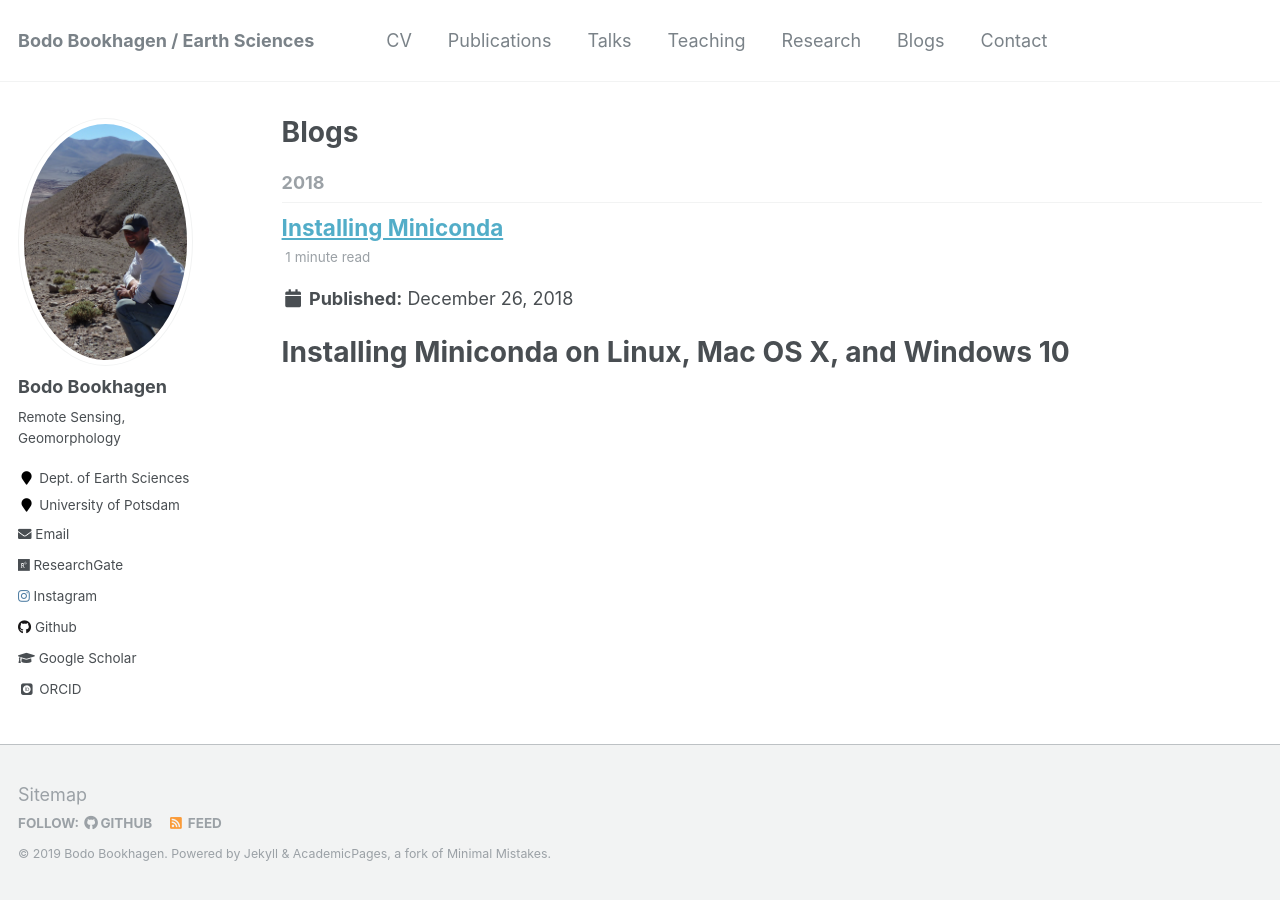
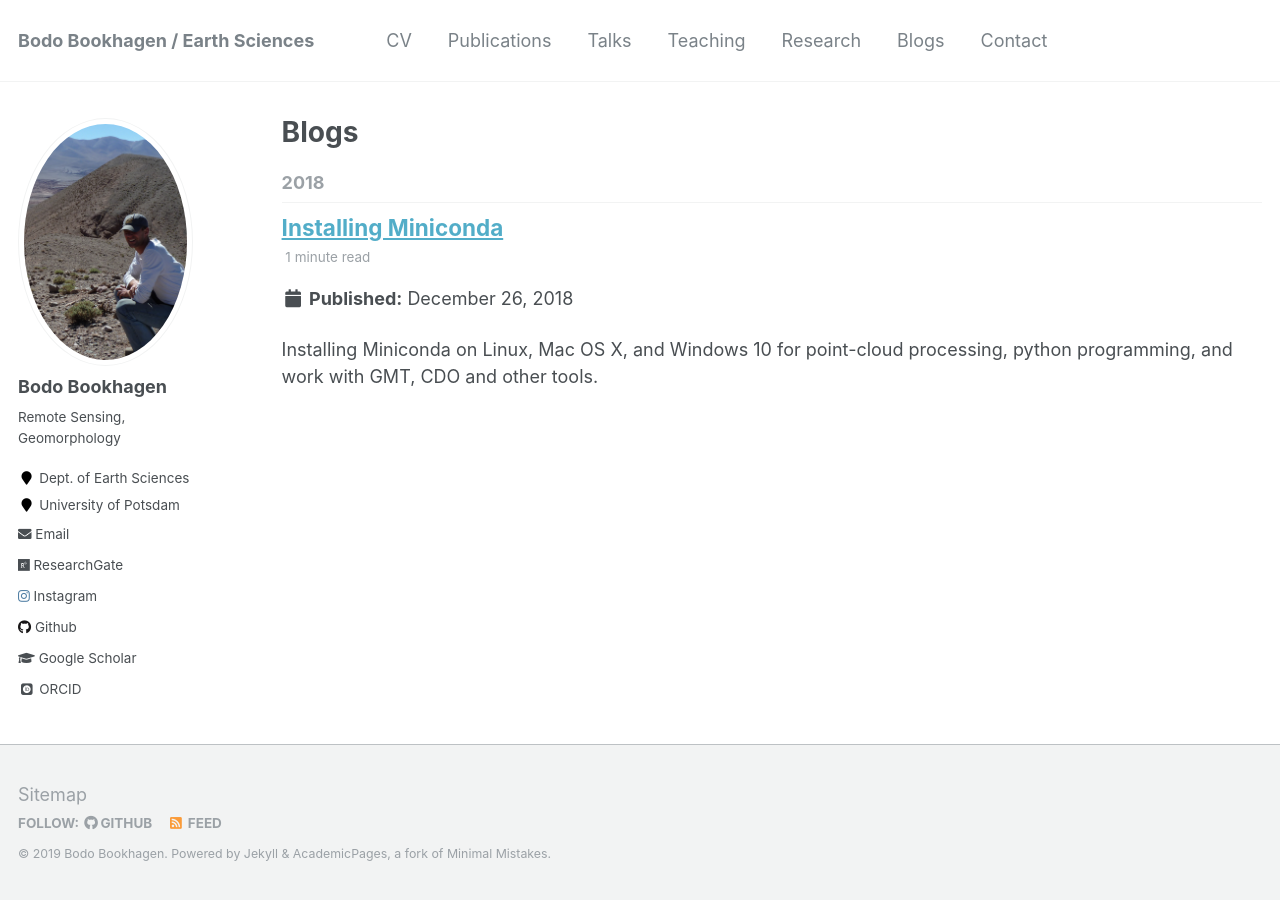
Before and after one commit to BodoBookhagen/BodoBookhagen.github.io, a Jekyll site: the page built from _pages/year-archive.html, in a window 1280 px wide. Built offline with Jekyll 4.4.1, drawn with Linux system fonts in a browser that asks for light colours; some web fonts are replaced; part of the change alters nothing that is shown.

Commit message:
Jan-01 2019

````diff
--- a/_posts/2018-12-26-conda-install.md
+++ b/_posts/2018-12-26-conda-install.md
@@ -8,7 +8,7 @@ permalink: /posts/2018/12/conda-install/
   - setup
 ---
 
-# Installing Miniconda on Linux, Mac OS X, and Windows 10
+Installing Miniconda on Linux, Mac OS X, and Windows 10 for point-cloud processing, python programming, and work with GMT, CDO and other tools.
 
 ## Installation on Windows 10
 Installation works best, if you use the Windows 10 Bash. There are several resources available on the internet that explain the [bash setup](https://www.windowscentral.com/how-install-bash-shell-command-line-windows-10).
@@ -42,8 +42,11 @@ conda config --prepend channels conda-forge
 
 | What for? | Conda commands|
 |:----------|:-------------:|
-| Pandoc Processing | `conda create -y -n pandoc python pip pandoc imagemagic`|
-|PointCloud Processing | ```conda create -y -n PC_py3 python=3.6 pip scipy pandas numpy matplotlib scikit-image gdal pdal xarray packaging ipython multiprocess h5py lastools pykdtree spyder gmt=5* imagemagick```
-	Activate the environment and install laspy
-	```source activate PC_py3
+| Pandoc Processing | `conda create -y -n pandoc python pip pandoc imagemagick`|
+
+|PointCloud Processing | ```conda create -y -n PC_py3 python=3.6 pip scipy pandas numpy matplotlib scikit-image gdal pdal xarray packaging ipython multiprocess h5py lastools pykdtree spyder gmt=5* imagemagick``` Activate the environment and install laspy ```source activate PC_py3
 	pip install laspy```|
+
+
+# Activating environments
+You can now call ```source activate pandoc``` to start the pandoc environment. Alternatively, you can set an alias in your .bashrc file.
````
